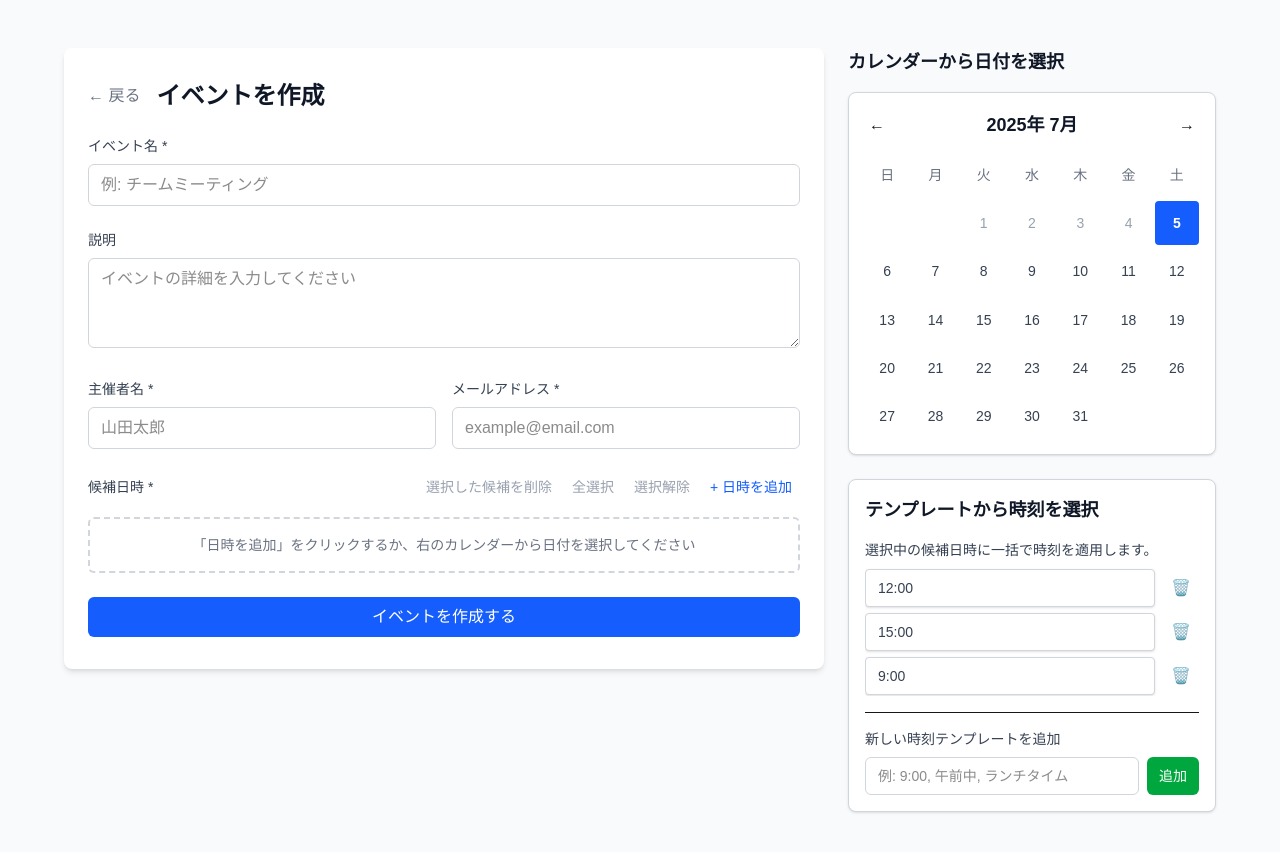
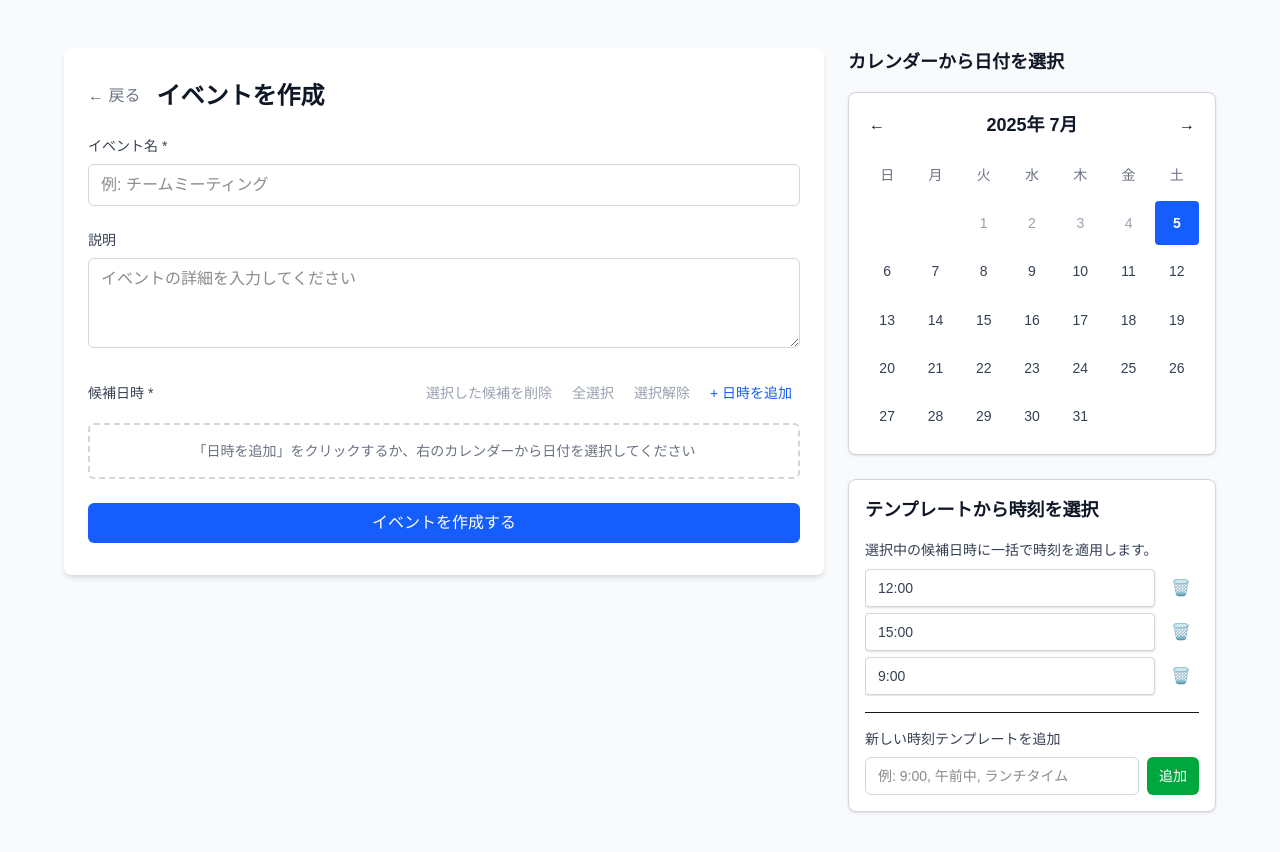
Before and after one commit to kotek-7/atsumarun, a Next.js app: page /create in a window 1280 px wide. Shown: the top 852 px of the page. Built offline with nearby package versions, Linux system fonts and the light colour scheme.

Commit message:
メアド・主催者名を削除

```diff
--- a/src/features/create/components/Create.tsx
+++ b/src/features/create/components/Create.tsx
@@ -14,8 +14,6 @@ export default function Create() {
   const [eventData, setEventData] = useState<EventData>({
     title: "",
     description: "",
-    hostName: "",
-    hostEmail: "",
     dateOptions: [],
   });
 
@@ -161,53 +159,6 @@ export default function Create() {
                     />
                   </div>
 
-                  <div className="grid grid-cols-1 gap-4 md:grid-cols-2">
-                    <div>
-                      <label
-                        htmlFor="hostName"
-                        className="mb-2 block text-sm font-medium text-gray-700"
-                      >
-                        主催者名 *
-                      </label>
-                      <input
-                        type="text"
-                        id="hostName"
-                        required
-                        value={eventData.hostName}
-                        onChange={(e) =>
-                          setEventData((prev) => ({
-                            ...prev,
-                            hostName: e.target.value,
-                          }))
-                        }
-                        className="w-full rounded-md border border-gray-300 px-3 py-2 focus:border-transparent focus:ring-2 focus:ring-blue-500 focus:outline-none"
-                        placeholder="山田太郎"
-                      />
-                    </div>
-
-                    <div>
-                      <label
-                        htmlFor="hostEmail"
-                        className="mb-2 block text-sm font-medium text-gray-700"
-                      >
-                        メールアドレス *
-                      </label>
-                      <input
-                        type="email"
-                        id="hostEmail"
-                        required
-                        value={eventData.hostEmail}
-                        onChange={(e) =>
-                          setEventData((prev) => ({
-                            ...prev,
-                            hostEmail: e.target.value,
-                          }))
-                        }
-                        className="w-full rounded-md border border-gray-300 px-3 py-2 focus:border-transparent focus:ring-2 focus:ring-blue-500 focus:outline-none"
-                        placeholder="example@email.com"
-                      />
-                    </div>
-                  </div>
 
                   <div>
                     <div className="mb-4 flex items-center justify-between">
--- a/src/features/join/components/Join.tsx
+++ b/src/features/join/components/Join.tsx
@@ -8,7 +8,6 @@ export default function Join() {
   const router = useRouter();
   const [participantData, setParticipantData] = useState<ParticipantData>({
     name: "",
-    email: "",
     availableOptions: [],
     message: "",
   });
@@ -77,7 +76,6 @@ export default function Join() {
           </div>
 
           <form onSubmit={handleParticipantSubmit} className="space-y-6">
-            <div className="grid grid-cols-1 gap-4 md:grid-cols-2">
             <div>
               <label
                 htmlFor="participantName"
@@ -99,30 +97,6 @@ export default function Join() {
                 className="w-full rounded-md border border-gray-300 px-3 py-2 focus:border-transparent focus:ring-2 focus:ring-blue-500 focus:outline-none"
                 placeholder="山田花子"
               />
-              </div>
-
-              <div>
-                <label
-                  htmlFor="participantEmail"
-                  className="mb-2 block text-sm font-medium text-gray-700"
-                >
-                  メールアドレス *
-                </label>
-                <input
-                  type="email"
-                  id="participantEmail"
-                  required
-                  value={participantData.email}
-                  onChange={(e) =>
-                    setParticipantData((prev) => ({
-                      ...prev,
-                      email: e.target.value,
-                    }))
-                  }
-                  className="w-full rounded-md border border-gray-300 px-3 py-2 focus:border-transparent focus:ring-2 focus:ring-blue-500 focus:outline-none"
-                  placeholder="example@email.com"
-                />
-              </div>
             </div>
 
             <div>
--- a/src/features/shared/types.ts
+++ b/src/features/shared/types.ts
@@ -8,14 +8,11 @@ export type ViewMode = "home" | "create-event" | "join-event" | "results";
 export interface EventData {
   title: string;
   description: string;
-  hostName: string;
-  hostEmail: string;
   dateOptions: DateOption[];
 }
 
 export interface ParticipantData {
   name: string;
-  email: string;
   availableOptions: number[];
   message: string;
 }
```
Lines whose indentation alone changed are shown as unchanged.
